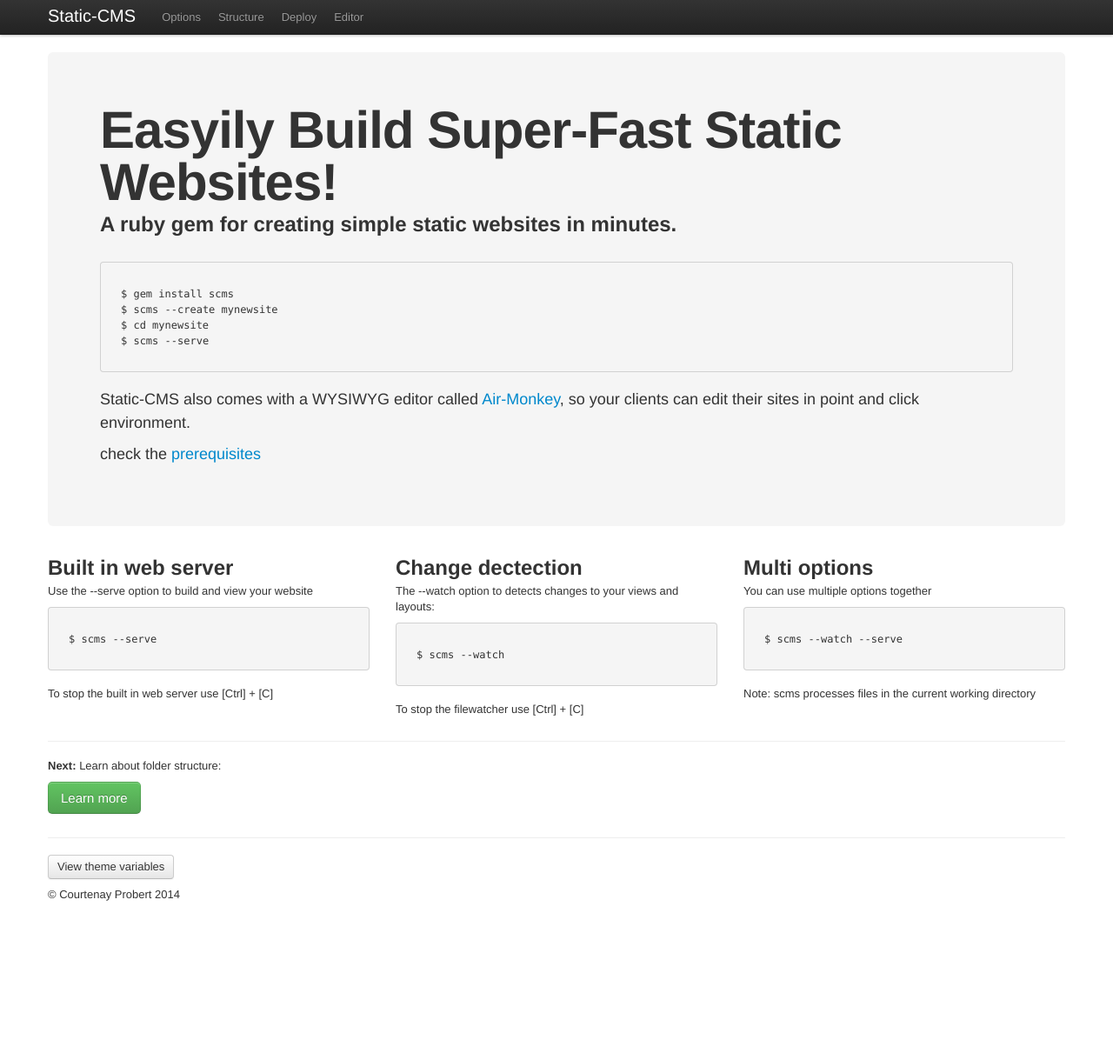
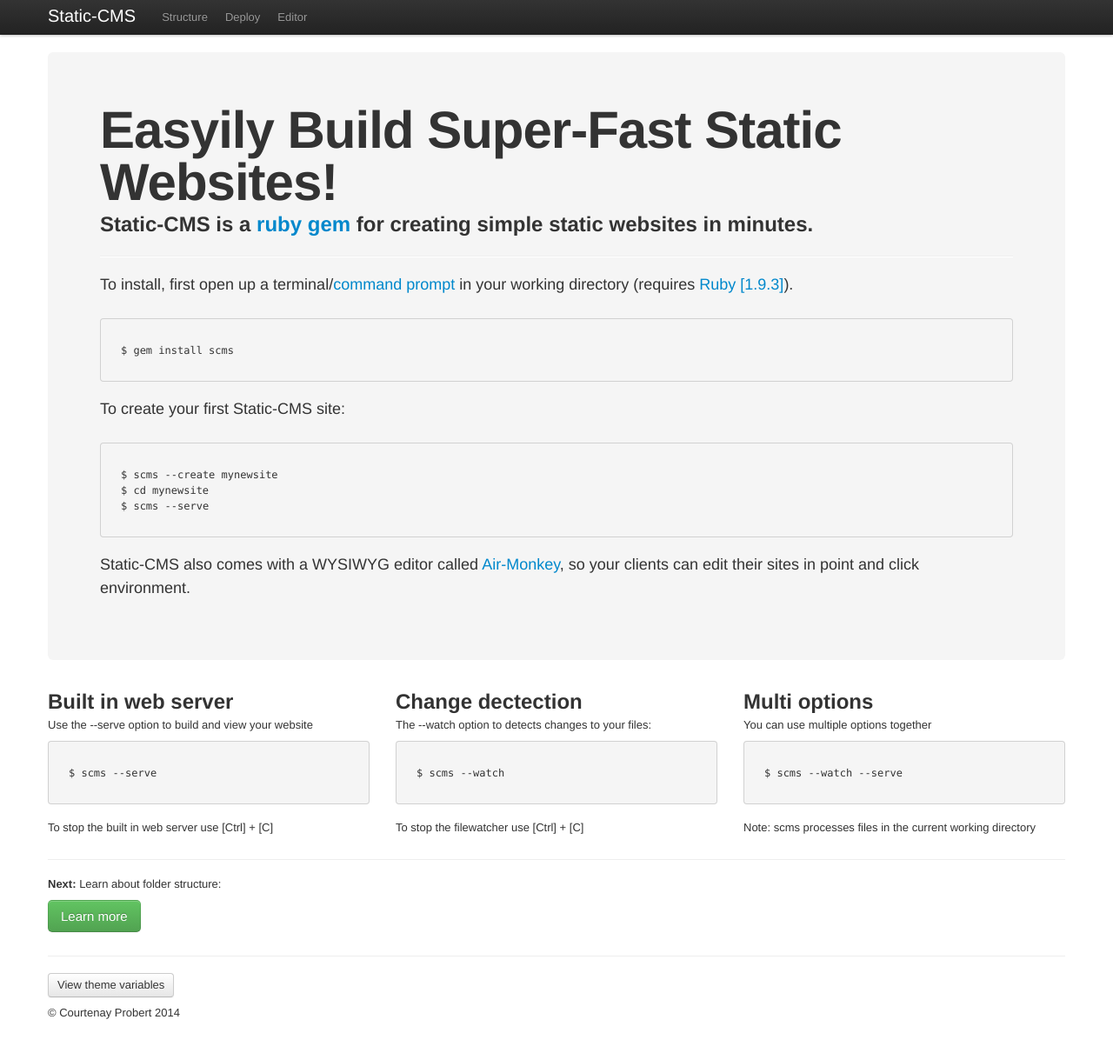
Before and after one commit to cprobert/static-cms, a Jekyll site: the page index.html, which Jekyll copies as it is, in a window 1280 px wide and 1223 px high. Shown: the top 1211 px of the window at 87% size. Built offline with Jekyll 4.4.1, drawn with Linux system fonts in a browser that asks for light colours; comment, search, counter and statistics services are not loaded; a style sheet for code colours, icons or effects is not loaded.

Commit message:
Changes documentation
Provided additional lnks

```diff
--- a/_config.yml
+++ b/_config.yml
@@ -2,9 +2,6 @@ template: _layouts/hero.html
 port: 8091
 
 nav:
-- options:
-    text: Options
-    url: options.html
 - structure:
     text: Structure
     url: structure.html
--- a/index.html
+++ b/index.html
@@ -46,12 +46,6 @@
             <ul class="nav">
 
     <li class='  '>
-      <a href='options.html'>
-        Options
-      </a>
-    </li>
-
-    <li class='  '>
       <a href='structure.html'>
         Structure
       </a>
@@ -82,17 +76,24 @@
 			<div class="hero-unit">
     <h1>Easyily Build Super-Fast Static Websites!</h1>
 
-    <h2>A ruby gem for creating simple static websites in minutes.</h2>
+    <h2>Static-CMS is a <a href="https://www.google.co.uk/search?q=define:+ruby+gem" target="_blank">ruby gem</a> for creating simple static websites in minutes.</h2>
+
+    <hr />
+    <p>To install, first open up a terminal/<a href="http://lifehacker.com/5989434/quickly-open-a-command-prompt-from-the-windows-explorer-address-bar" target="_blank">command prompt</a> in your working directory (requires <a href="prerequisites.html">Ruby [1.9.3]</a>).</p>
 
     <pre class="prettyprint" style="margin-top: 25px;"><code class="language-bsh">
   $ gem install scms
+    </code></pre>
+
+    <p>To create your first Static-CMS site:</p>
+
+    <pre class="prettyprint" style="margin-top: 25px;"><code class="language-bsh">
   $ scms --create mynewsite
   $ cd mynewsite
   $ scms --serve
     </code></pre>
 
     <p>Static-CMS also comes with a WYSIWYG editor called <a href="http://ipassexam.github.io/Air-Monkey/">Air-Monkey</a>, so your clients can edit their sites in point and click environment.</p>
-    <p>check the <a href="prerequisites.html">prerequisites</a></p>
 </div>
 	  </header>
 
@@ -102,16 +103,17 @@
     <h2>Built in web server</h2>
     <p>Use the --serve option to build and view your website</p>
     <div class="code">
-        <pre class="prettyprint"><code class="language-bsh">
+        <pre class="prettyprint" title="You can also use the binary 'scms-server'"><code class="language-bsh">
   $ scms&nbsp;--serve
         </code></pre>
     </div>
-    <p>To stop the built in web server use [Ctrl] + [C]</p>
+    <p>To stop the built in web server use [Ctrl] + [C]<br />
+    </p>
 </div>
 
 <div class="span4">
     <h2>Change dectection</h2>
-    <p>The --watch option to detects changes to your views and layouts:</p>
+    <p>The --watch option to detects changes to your files:</p>
     <div class="code">
         <pre class="prettyprint"><code class="language-bsh">
   $ scms&nbsp;--watch
```
Also changed, not shown: other parts of index.html (+1 -1 lines), deploy.html (+1 -7 lines), options.html (+2 -8 lines), prerequisites.html (+1 -7 lines), structure.html (+4 -7 lines), 4 other files.
